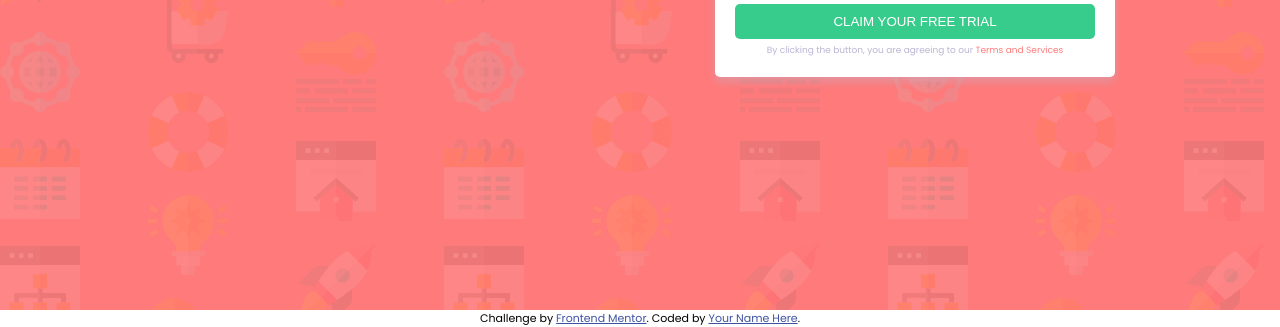
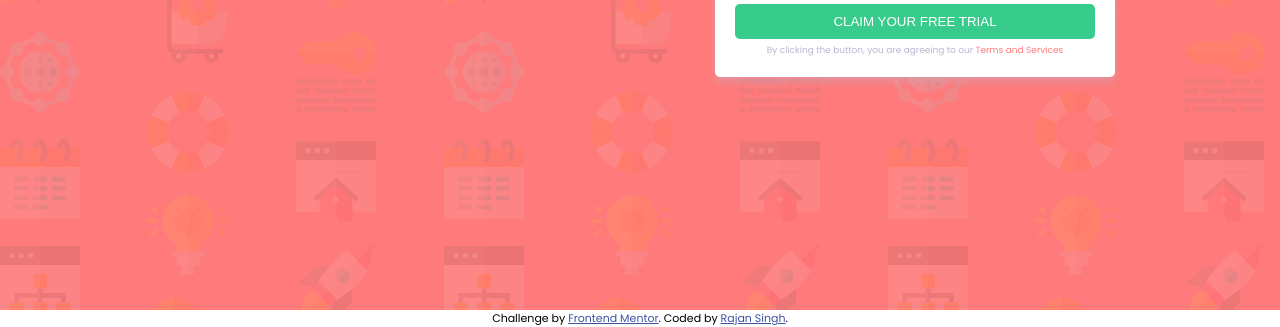
Before and after one commit to therajansingh1/Intro-component-with-sign-up-form, a plain HTML site: page index.html in a window 1280 px wide. Shown: the part 490-817 px from the top of the page. Drawn offline with Linux system fonts and the light colour scheme.

Commit message:
Update index.html

```diff
--- a/index.html
+++ b/index.html
@@ -64,7 +64,7 @@
     <p class="attribution">
       Challenge by
       <a href="https://www.frontendmentor.io?ref=challenge" target="_blank">Frontend Mentor</a>. Coded by <a
-        href="#">Your Name Here</a>.
+        href="https://twitter.com/therajansingh1">Rajan Singh</a>.
     </p>
   </footer>
   <script src="app.js"></script>
```
